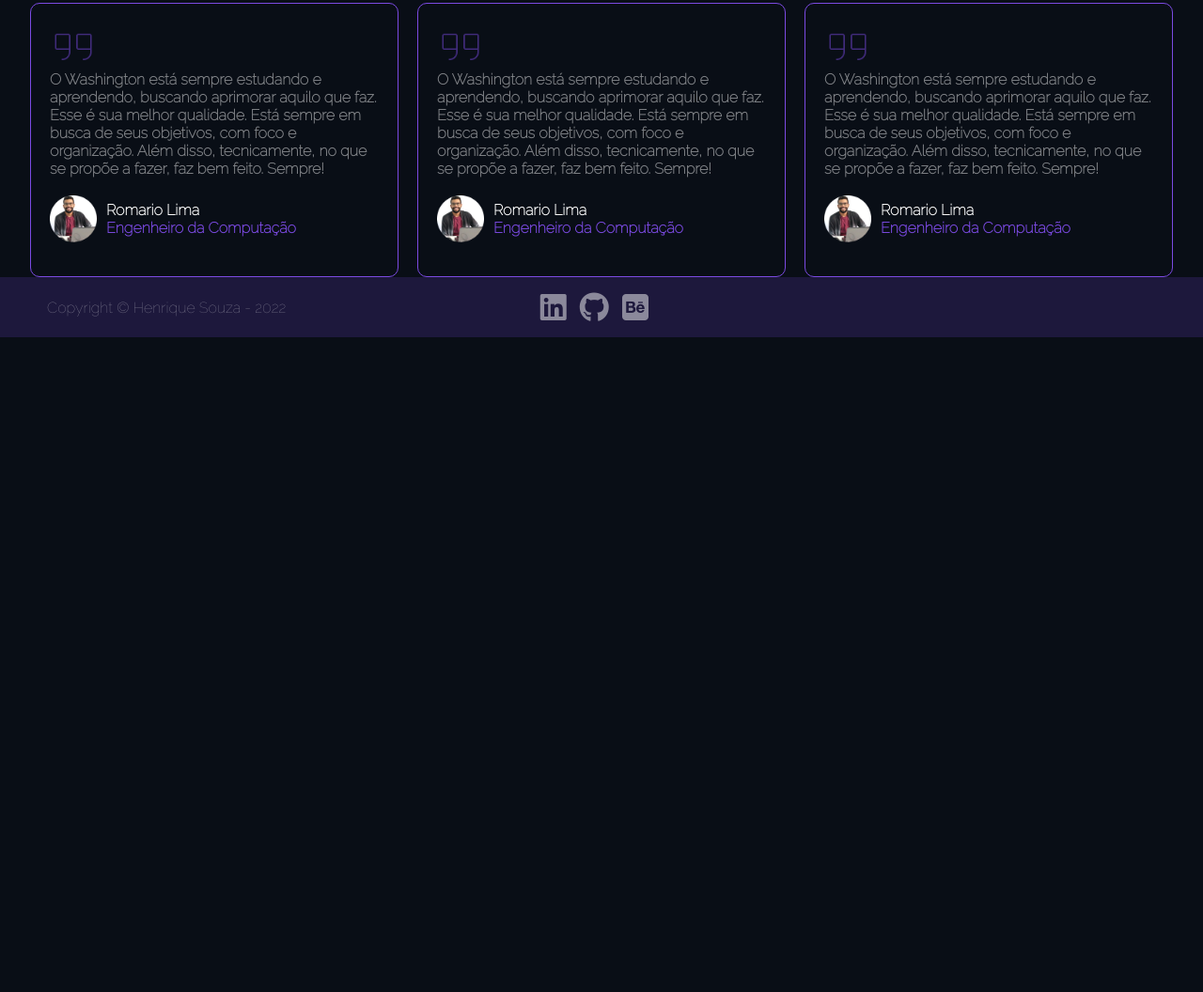
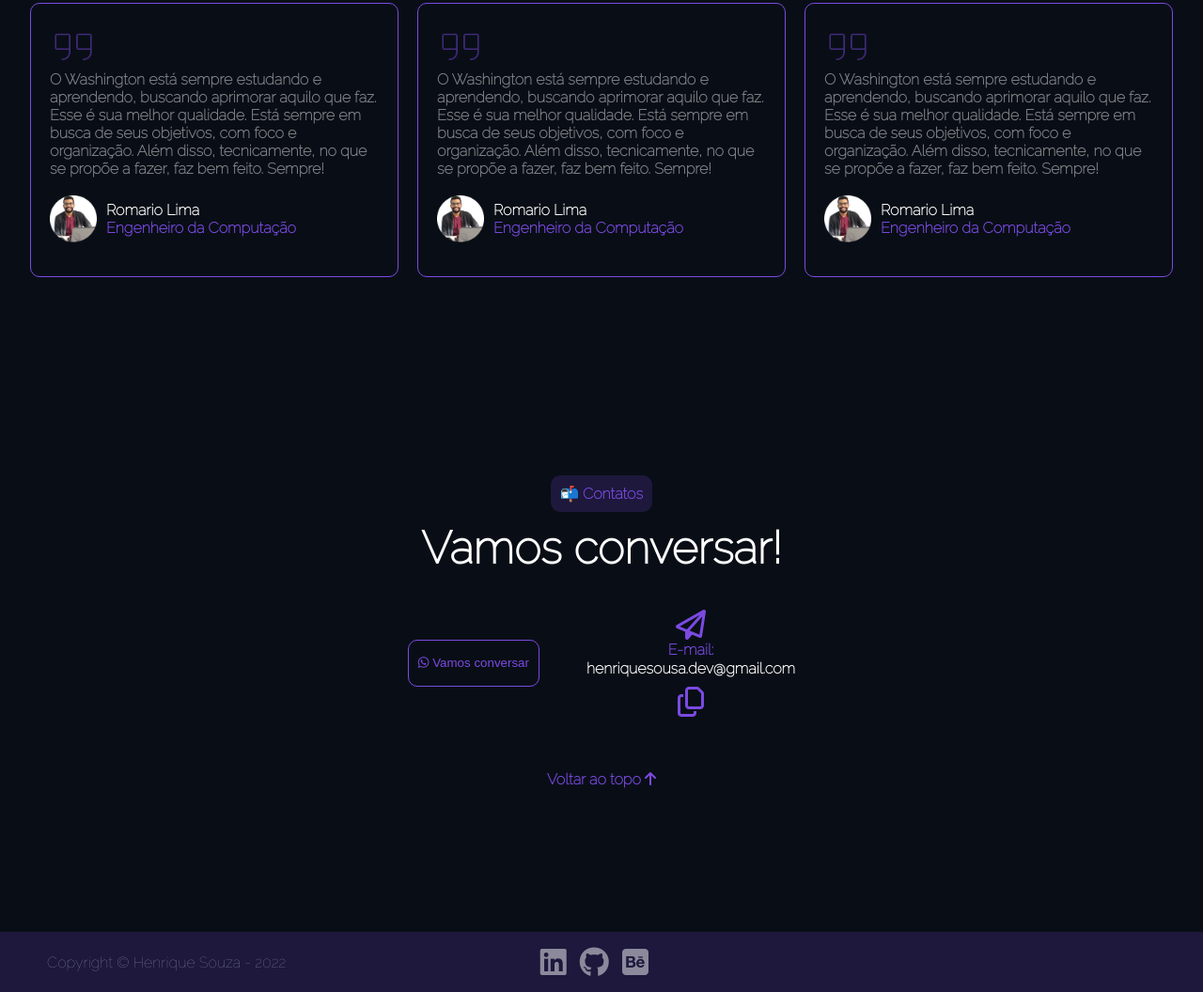
Before and after one commit to PedroVidalDev/tarefa-portfolio-newgo, a plain HTML site: page index.html in a window 1280 px wide. Shown: the part 6372-7428 px from the top of the page at 94% size. Before the commit the page ends 6731 px from the top, so only its background shows below. Drawn offline with Linux system fonts and the light colour scheme.

Commit message:
creates contact area

```diff
--- /dev/null
+++ b/assets/css/contacts.css
@@ -0,0 +1,113 @@
+section.contacts{
+    position: relative;
+    display: flex;
+    flex-direction: column;
+    width: 100%;
+    height: 80vh;
+    align-items: center;
+    justify-content: center;
+}
+
+div.contacts-title{
+    display: flex;
+    flex-direction: column;
+    align-items: center;
+    justify-content: center;
+    width: 90%;
+}
+
+p.contacts-title-text{
+    font-size: 3em;
+    font-weight: bold;
+    color: white;
+}
+
+/* content */
+div.contacts-content{
+    display: flex;
+    position: relative;
+    align-items: center;
+    justify-content: center;
+    width: 90%;
+}
+
+button.contacts-content-wppButton{
+    color: var(--cor-destaque);
+    border: 1px solid;
+    border-radius: 10px;
+    border-color: var(--cor-destaque);
+    padding: 10px;
+    background-color: #ffffff00;
+    align-items: center;
+    justify-content: center;
+    cursor: pointer;
+    height: 50px;
+}
+
+div.contacts-content-right{
+    display: flex;
+    flex-direction: column;
+    align-items: center;
+    justify-content: center;
+    margin-left: 50px;
+}
+
+div.contacts-content-right i{
+    color: var(--cor-destaque);
+}
+
+p.contacts-content-right-title{
+    color: var(--cor-destaque);
+    font-weight: bold;
+    font-size: 1em;
+    margin: 1px 0;
+}
+
+div.contacts-content-right-adjust-subtitle{
+    display: flex;
+    position: relative;
+    flex-direction: column;
+    align-items: center;
+    justify-content: center;
+}
+
+p.contacts-content-right-subtitle{
+    color: white;
+    font-weight: bold;
+    font-size: 1em;
+    margin-bottom: 10px;
+}
+
+p.contacts-bottom{
+    font-size: 1em;
+    font-weight: bold;
+    color: var(--cor-destaque);
+}
+
+@media (max-width: 416px){
+    div.contacts-title{
+        align-items: flex-start;
+        justify-content: flex-start;
+    }
+
+    div.contacts-content{
+        flex-direction: column;
+        align-items: flex-start;
+        justify-content: flex-start;
+    }
+
+    div.contacts-content-right{
+        align-items: flex-start;
+        justify-content: flex-start;
+        margin-left: 0px;
+        margin-top: 20px;
+    }
+
+    div.contacts-content-right-adjust-subtitle{
+        flex-direction: row;
+    }
+
+    div.contacts-content-right-adjust-subtitle i{
+        margin-left: 5px;
+    }
+}
--- a/assets/css/feedback.css
+++ b/assets/css/feedback.css
@@ -133,4 +133,8 @@ p.feedback-content-container-down-description-subtitle{
     div.feedback-content-container{
         height: auto;
     }
+
+    div.feedback-title-icons{
+        display: none;
+    }
 }
--- a/index.html
+++ b/index.html
@@ -13,6 +13,7 @@
     <link rel="stylesheet" href="assets/css/skills.css">
     <link rel="stylesheet" href="assets/css/trajectory.css">
     <link rel="stylesheet" href="assets/css/feedback.css">
+    <link rel="stylesheet" href="assets/css/contacts.css">
     <link rel="stylesheet" href="assets/css/footer.css">
     <script src="https://kit.fontawesome.com/2e476e3619.js" crossorigin="anonymous"></script>
     <title> Portfolio - NEWGO </title>
@@ -587,6 +588,28 @@
                 </div>
             </div>
         </section>
+        <br><br><br>
+        <section class="contacts">
+            <div class="contacts-title">
+                <p class="saudacoesTag"> 📬 Contatos </p>
+                <p class="contacts-title-text"> Vamos conversar! </p>
+            </div>
+            <br><br>
+            <div class="contacts-content">
+                <button class="contacts-content-wppButton"> <i class="fa-brands fa-whatsapp fa-1x"></i> Vamos conversar </button>
+                <div class="contacts-content-right">
+                    <i class="fa-regular fa-paper-plane fa-2x"></i>
+                    <p class="contacts-content-right-title"> E-mail: </p>
+                    <div class="contacts-content-right-adjust-subtitle">
+                        <p class="contacts-content-right-subtitle"> henriquesousa.dev@gmail.com </p>
+                        <i class="fa-regular fa-copy fa-2x"></i>
+                    </div>
+
+                </div>
+            </div>
+            <br><br><br>
+            <p class="contacts-bottom"> Voltar ao topo <i class="fa-solid fa-arrow-up"></i> </p>
+        </section>
     </main>
 
     <footer>
```
